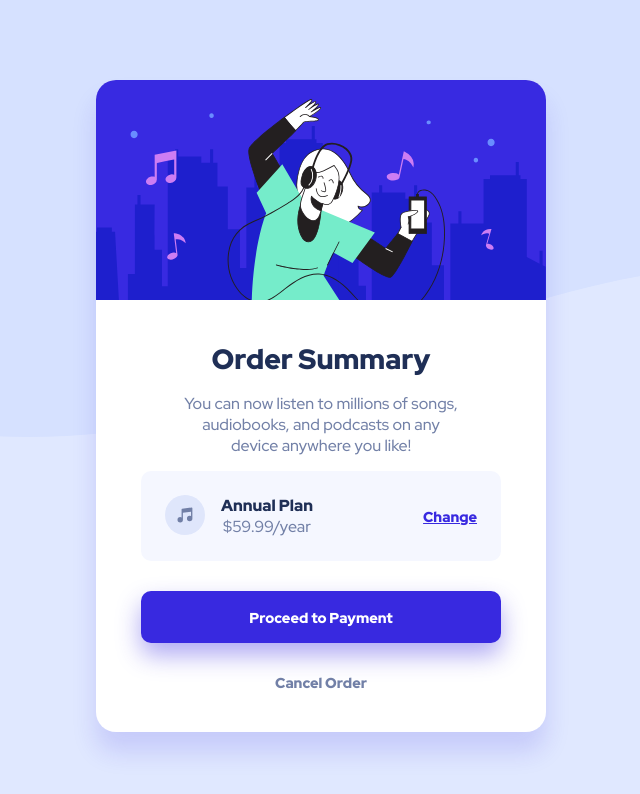
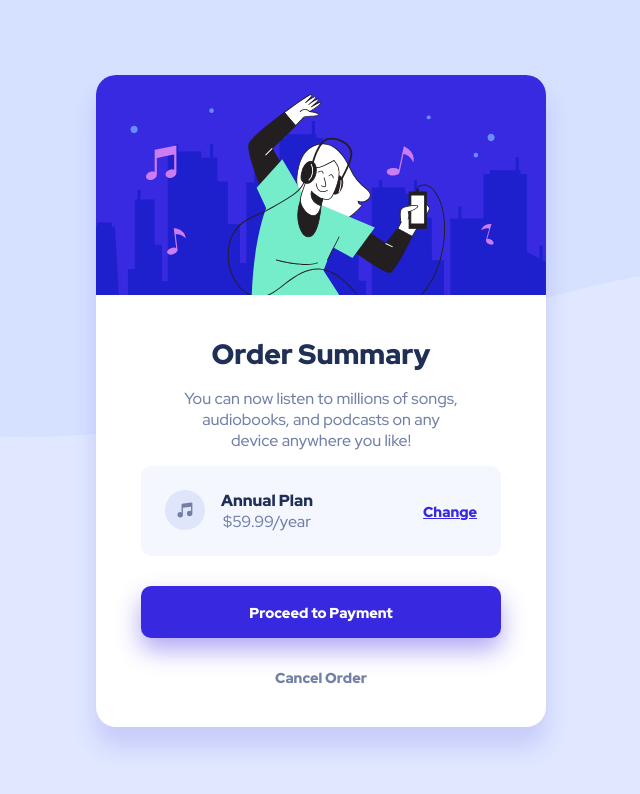
Before and after one commit to emmaclarem/frontend-mentor-projects, a plain HTML site: page index.html in a window 1280 px wide. Shown: the whole page, without its empty margins (319-959 px from the left). Drawn offline with Linux system fonts and the light colour scheme.

Commit message:
Tweak vertical alignment

```diff
--- a/style.css
+++ b/style.css
@@ -25,6 +25,10 @@ body {
     background-color: var(--pale-blue);
     font-family: 'Red Hat Display', sans-serif;
     text-align: center;
+    min-height: 100vh;
+    display: flex;
+    justify-content: center;
+    align-items: center;
 }
 
 /*=========
@@ -72,7 +76,7 @@ a {
 
 .card {
     width: min(450px, 90%);
-    margin: 10vh auto;
+    margin: 75px auto;
     background-color: #fff;
     border-radius: 20px;
     flex-direction: column;
```
